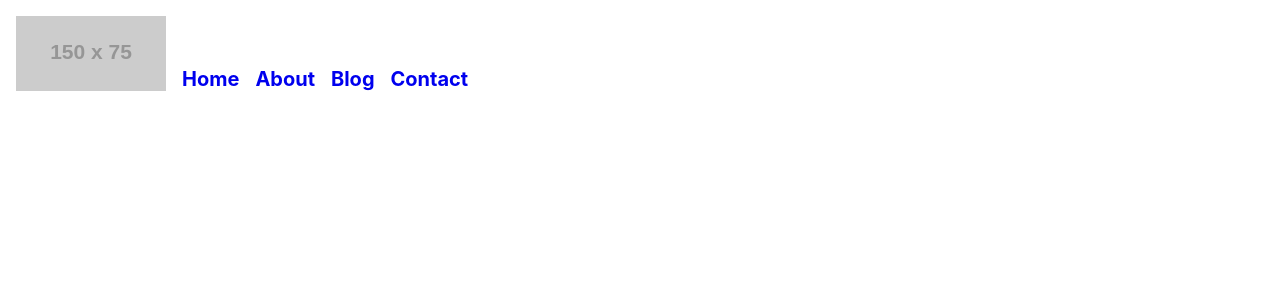
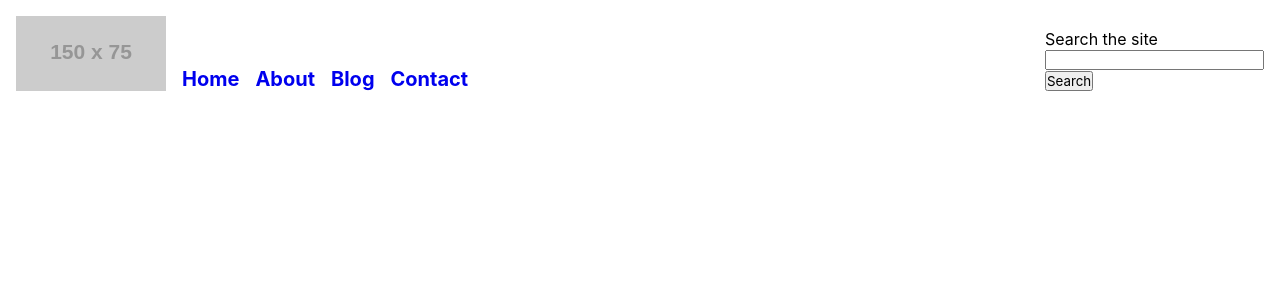
Before and after one commit to AngelAlexQC/paramo-test, a React (Vite) app: page / in a window 1280 px wide. Shown: the top 300 px of the page. Built offline with nearby package versions, Linux system fonts and the light colour scheme.

Commit message:
feat: create and show `SearchBar`

```diff
--- a/src/App.jsx
+++ b/src/App.jsx
@@ -1,11 +1,12 @@
 import "./App.css";
-import { Logo, MainMenu } from "./components";
+import { Logo, MainMenu, SearchBar } from "./components";
 export default function App() {
   return (
     <div className="App">
       <header>
         <Logo />
         <MainMenu />
+        <SearchBar />
       </header>
     </div>
   );
--- /dev/null
+++ b/src/components/SearchBar.jsx
@@ -0,0 +1,33 @@
+import { useSearchBar } from "../hooks";
+
+export default function SearchBar() {
+  const { value, results, searchOnChange, searchOnKeyDown, search } =
+    useSearchBar();
+  const handleSubmit = (e) => {
+    e.preventDefault();
+    if (!value) return;
+    search();
+  };
+
+  return (
+    <div className="SearchBar">
+      <label htmlFor="search">Search the site</label>
+      <form onSubmit={handleSubmit}>
+        <input
+          type="text"
+          value={value}
+          onChange={searchOnChange}
+          onKeyDown={searchOnKeyDown}
+        />
+        <button onClick={search}>Search</button>
+        <ul className="results">
+          {results.map((result,index) => (
+            <li key={index}>
+              {result}
+            </li>
+          ))}
+        </ul>
+      </form>
+    </div>
+  );
+}
--- a/src/components/index.jsx
+++ b/src/components/index.jsx
@@ -1,4 +1,4 @@
 import Logo from "./Logo";
 import MainMenu from "./MainMenu";
-
-export { Logo, MainMenu };
+import SearchBar from "./SearchBar";
+export { Logo, MainMenu, SearchBar };
```
